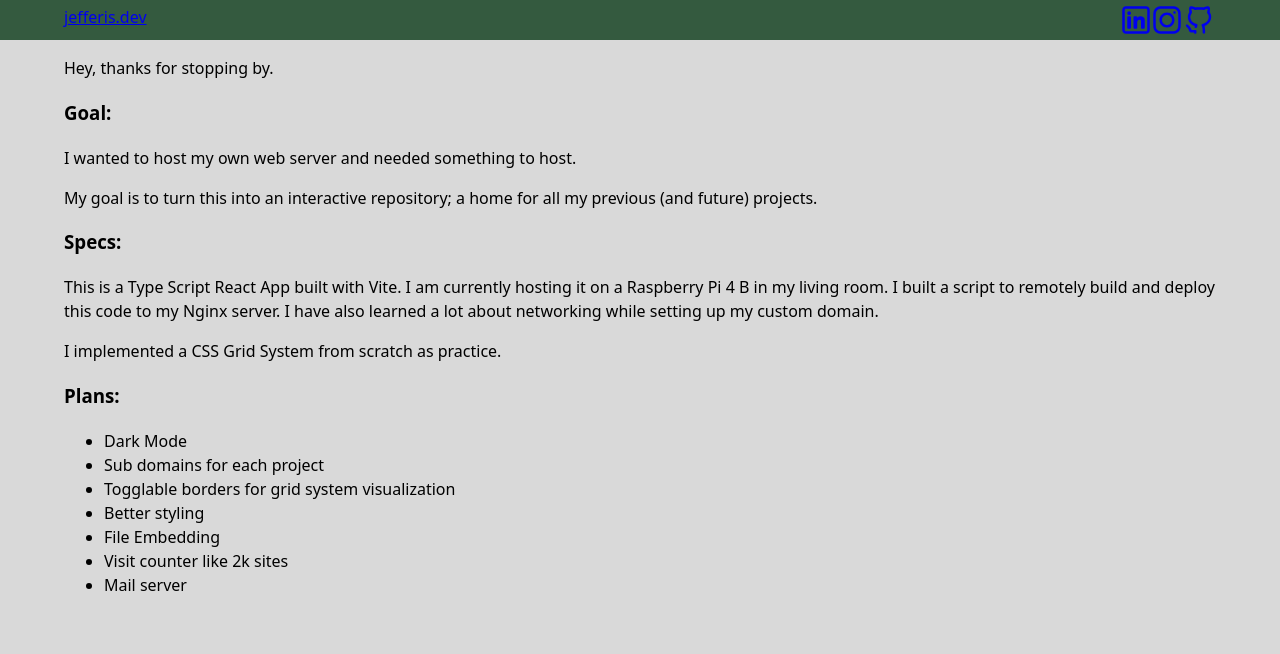
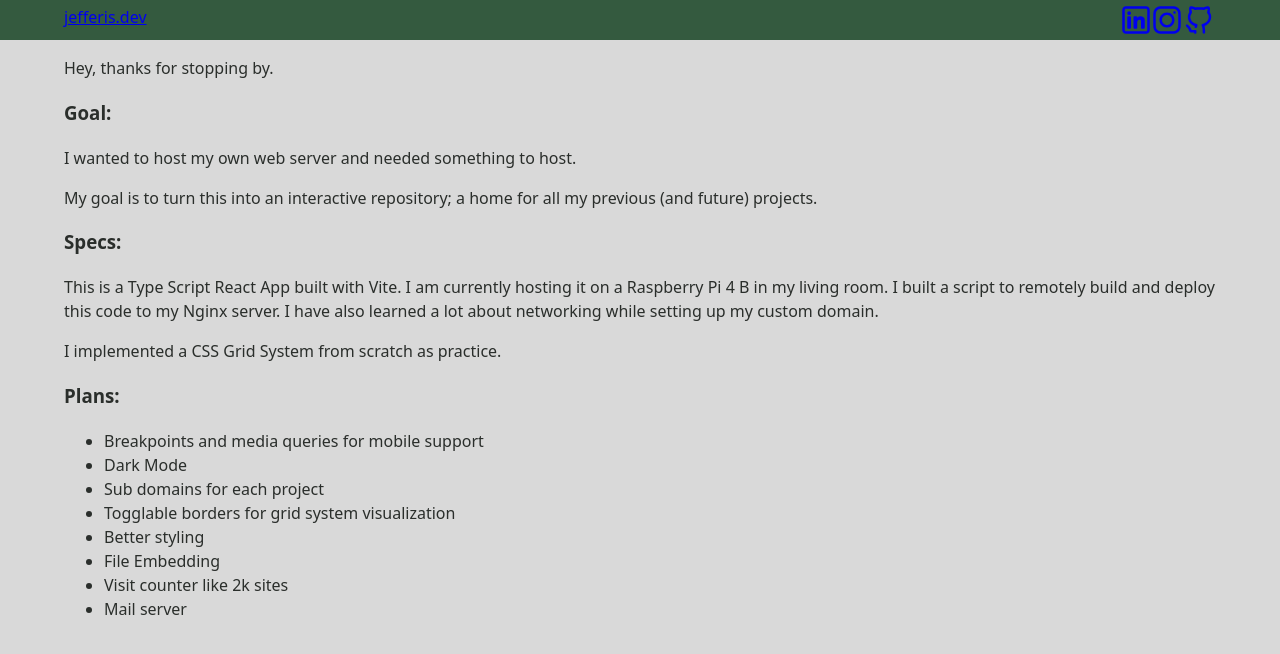
Before and after one commit to jefferns/Personal-Site, a React (Vite) app in the folder personal-site/: page / in a window 1280 px wide. Shown: the top 654 px of the page. Built offline with nearby package versions, Linux system fonts and the light colour scheme.

Commit message:
fix font color

```diff
--- /dev/null
+++ b/personal-site/src/components/ViewBody/ViewBody.scss
@@ -0,0 +1,5 @@
+@use '../../styles/index.scss' as *;
+
+.view-body {
+  color: $font-dark;
+}
--- a/personal-site/src/components/ViewBody/ViewBody.tsx
+++ b/personal-site/src/components/ViewBody/ViewBody.tsx
@@ -1,4 +1,5 @@
 import type { ReactNode } from "react";
+import './ViewBody.scss';
 
 type ViewBodyProps = {
   children: ReactNode;
--- a/personal-site/src/styles/_colors.scss
+++ b/personal-site/src/styles/_colors.scss
@@ -1,2 +1,3 @@
 // COLORS
 $green: #345a3f;
+$font-dark: #2a2e2b;
--- a/personal-site/src/views/HomePage.tsx
+++ b/personal-site/src/views/HomePage.tsx
@@ -19,8 +19,8 @@ const HomePage = () => {
         </p>
         <p>I implemented a CSS Grid System from scratch as practice.</p>
         <h3>Plans:</h3>
-        <p>
         <ul>
+          <li>Breakpoints and media queries for mobile support</li>
           <li>Dark Mode</li>
           <li>Sub domains for each project</li>
           <li>Togglable borders for grid system visualization</li>
@@ -29,7 +29,6 @@ const HomePage = () => {
           <li>Visit counter like 2k sites</li>
           <li>Mail server</li>
         </ul>
-        </p>
       </ViewBody>
     </div>
    );
```
Lines whose indentation alone changed are shown as unchanged.
